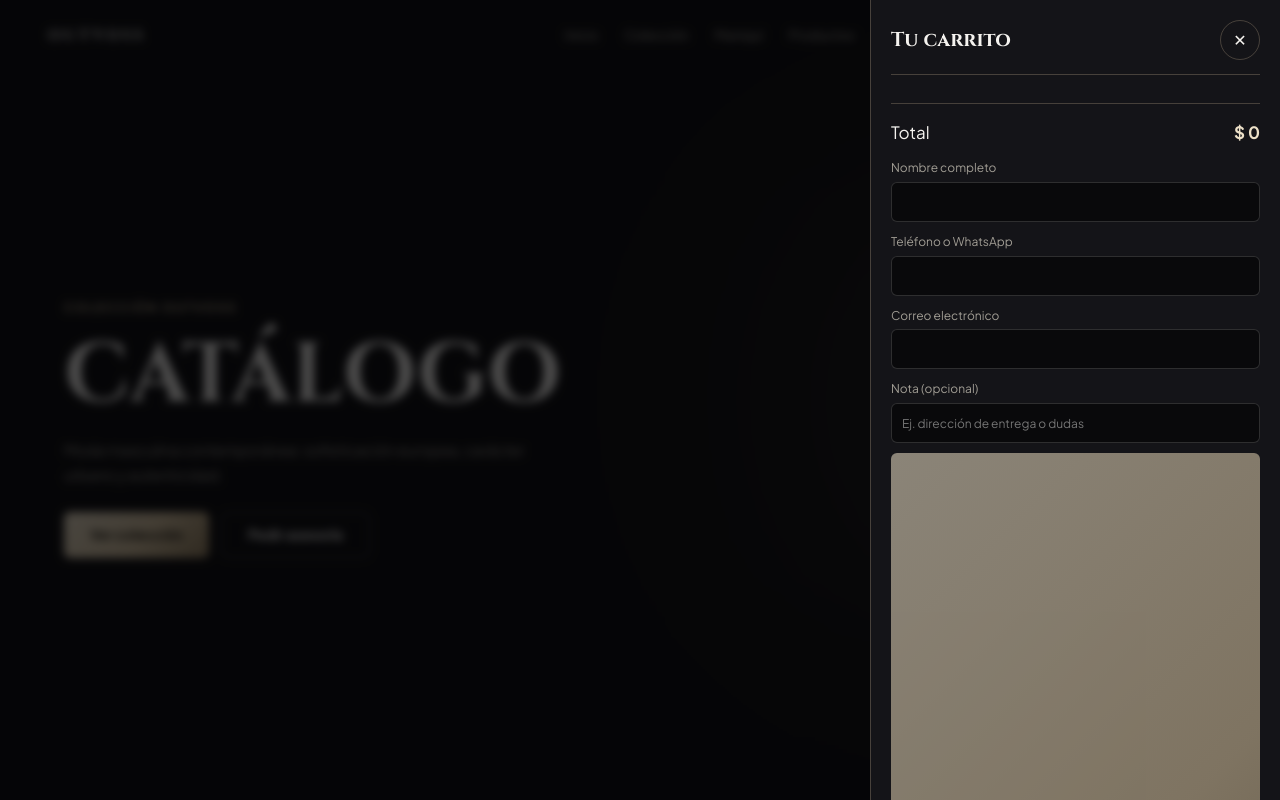
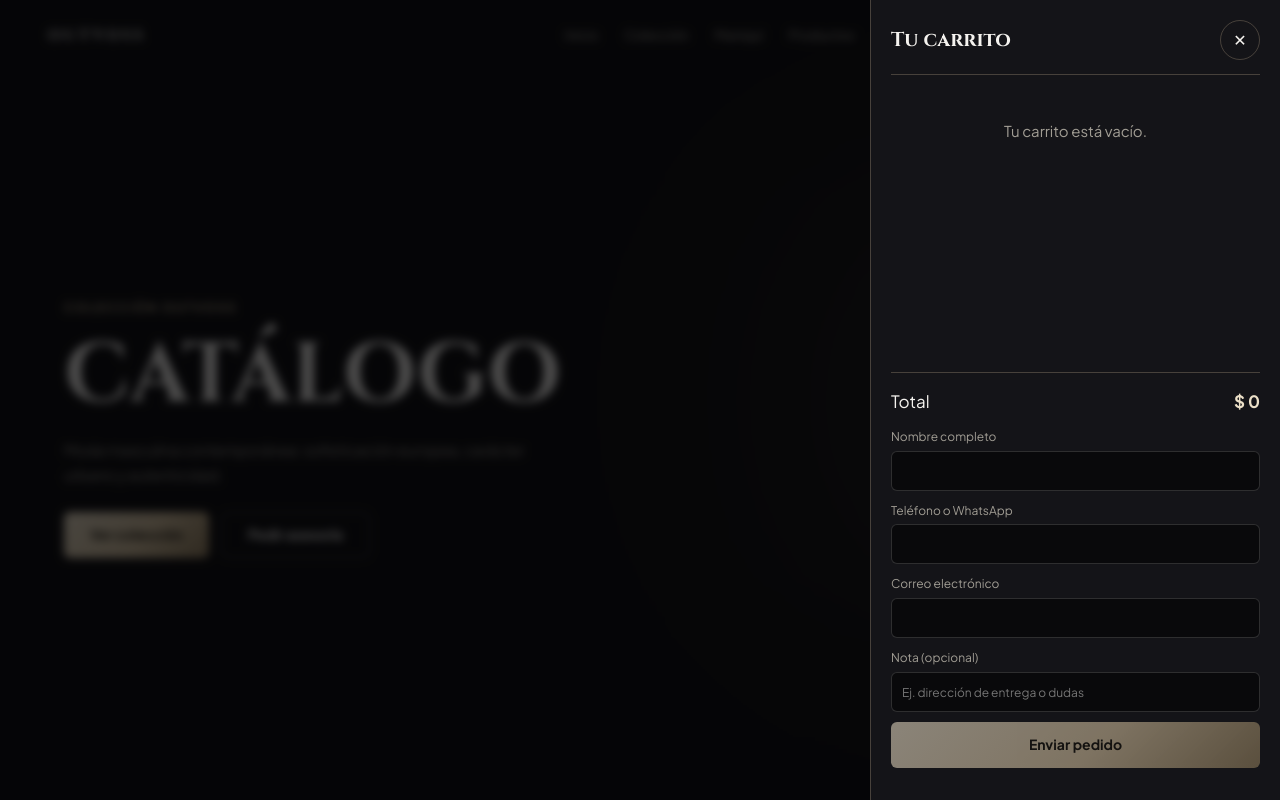
Before and after one commit to outvoss/Ourvoss, a plain HTML site: page catalogo.html in a window 1280 px wide. Both pictures are taken after a click on the button "Abrir carrito". Shown: the top 800 px of the page. Drawn offline with nearby package versions, Linux system fonts and the light colour scheme; no server answers.

Commit message:
Change button class from 'full' to 'block'

```diff
--- a/catalogo.html
+++ b/catalogo.html
@@ -106,18 +106,18 @@ dialog input,dialog select{width:100%;height:42px;margin-top:5px;padding:0 10px;
 .drawer{width:min(100%,410px);height:100%;background:#141418;border-left:1px solid var(--line);padding:20px;display:flex;flex-direction:column}
 .chead{display:flex;justify-content:space-between;align-items:center;padding-bottom:14px;border-bottom:1px solid var(--line)}.chead h2{font-size:20px}
 .ib{width:40px;height:40px;border-radius:50%;border:1px solid var(--line);background:transparent;color:var(--tx);cursor:pointer;font-size:16px}
-.clist{flex:1;overflow-y:auto;padding:14px 0;display:flex;flex-direction:column;gap:10px}
+.clist{flex:1;min-height:110px;overflow-y:auto;padding:14px 0;display:flex;flex-direction:column;gap:10px}
 .ci{display:flex;gap:10px;align-items:center;padding:10px;border-radius:14px;background:rgba(255,255,255,.04);border:1px solid var(--line)}
 .ci img,.ci .ph{width:54px;height:54px;border-radius:10px;object-fit:cover;background:#1b1b20;flex:none;display:grid;place-items:center;color:var(--chd);font-family:'Cinzel',serif}
 .cin{flex:1;min-width:0}.cin h4{font-size:14px;line-height:1.3}.cin p{font-size:12.5px;color:var(--mut)}
 .cq{display:flex;align-items:center;gap:8px;margin-top:6px}.cq button{width:26px;height:26px;border-radius:8px;border:1px solid var(--line);background:transparent;color:var(--tx);cursor:pointer}
 .crm{background:none;border:0;color:#e07a6b;cursor:pointer;font-size:16px}
-.cfoot{border-top:1px solid var(--line);padding-top:14px}
+.cfoot{flex:none;max-height:58%;overflow-y:auto;border-top:1px solid var(--line);padding-top:14px}
 .ctotal{display:flex;justify-content:space-between;font-size:17px;margin-bottom:12px}.ctotal strong{color:var(--chl)}
 .cfoot label{display:block;font-size:12px;color:var(--mut);margin-bottom:10px}
 .cfoot input{width:100%;height:40px;margin-top:4px;padding:0 10px;border-radius:6px;border:1px solid rgba(255,255,255,.15);background:#09090b;color:#fff;font:inherit}
 .cempty{text-align:center;color:var(--mut);margin-top:30px}
-.btn.full{width:100%}.btn:disabled{opacity:.55;cursor:not-allowed;filter:none}
+.btn.block{width:100%}.btn:disabled{opacity:.55;cursor:not-allowed;filter:none}
 @media(max-width:520px){.hd{gap:10px}.hd .logo{letter-spacing:.12em}}
 @media(max-width:900px){.hd nav{display:none}.bento{grid-template-columns:repeat(2,1fr);grid-auto-rows:150px}.s-xl{grid-column:span 2}.stage{grid-template-columns:1fr}.frame{max-height:60svh;margin:0 auto;width:min(100%,380px)}.fg{grid-template-columns:1fr 1fr}.vid::after{background:linear-gradient(180deg,rgba(9,9,11,.55),rgba(9,9,11,.85) 60%,#09090b)}.full{align-items:flex-end}}
 @media(max-width:520px){.fg{grid-template-columns:1fr}}
@@ -178,7 +178,7 @@ dialog input,dialog select{width:100%;height:42px;margin-top:5px;padding:0 10px;
         <label>Teléfono o WhatsApp<input id="oTel" type="tel" required pattern="\+?[0-9 ()\-]{7,20}" autocomplete="tel"></label>
         <label>Correo electrónico<input id="oMail" type="email" required autocomplete="email"></label>
         <label>Nota (opcional)<input id="oNote" maxlength="300" placeholder="Ej. dirección de entrega o dudas"></label>
-        <button class="btn full" id="oGo">Enviar pedido</button>
+        <button class="btn block" id="oGo">Enviar pedido</button>
         <div class="msg" id="oMsg" role="status"></div>
       </form>
     </div>
```
